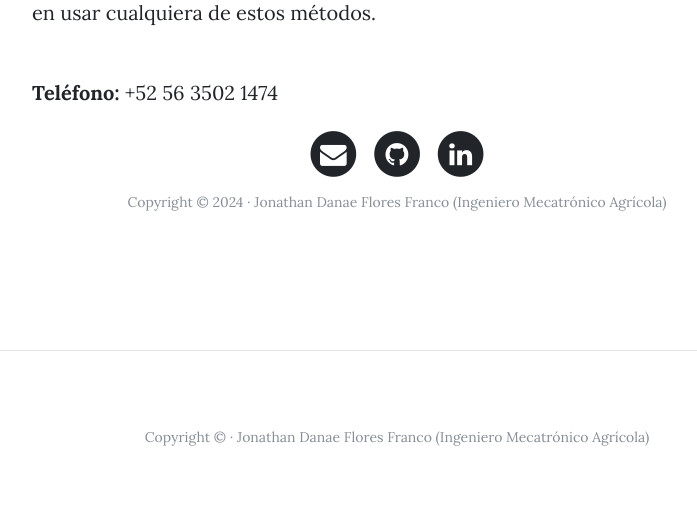
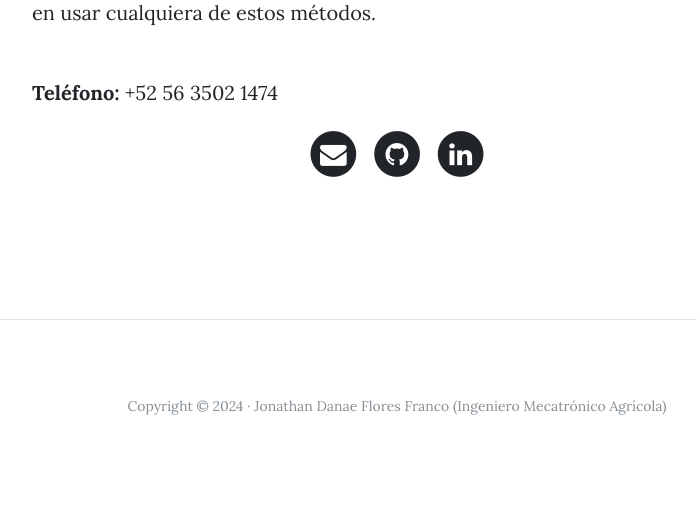
Before and after one commit to jdfloresf/webpersonal, a Django app: page /contact/ in a window 1280 px wide. Shown: the part 744-1257 px from the top of the page, without its empty margins (243-940 px from the left). After the commit the page ends 1159 px from the top, so only its background shows below. Run offline with Django 5.2, Linux system fonts and the light colour scheme; some libraries are stand-ins or nearby versions.

Commit message:
edit contact

```diff
--- a/core/templates/core/contact.html
+++ b/core/templates/core/contact.html
@@ -54,10 +54,6 @@
               </a>
             </li>
           </ul>
-          <p class="copyright text-muted">Copyright &copy; <span id="current-year"></span> · Jonathan Danae Flores Franco (Ingeniero Mecatrónico Agrícola)</p>
-          <script>
-            document.getElementById('current-year').textContent = new Date().getFullYear();
-          </script>
         </div>
       </div>
     </div>
```
